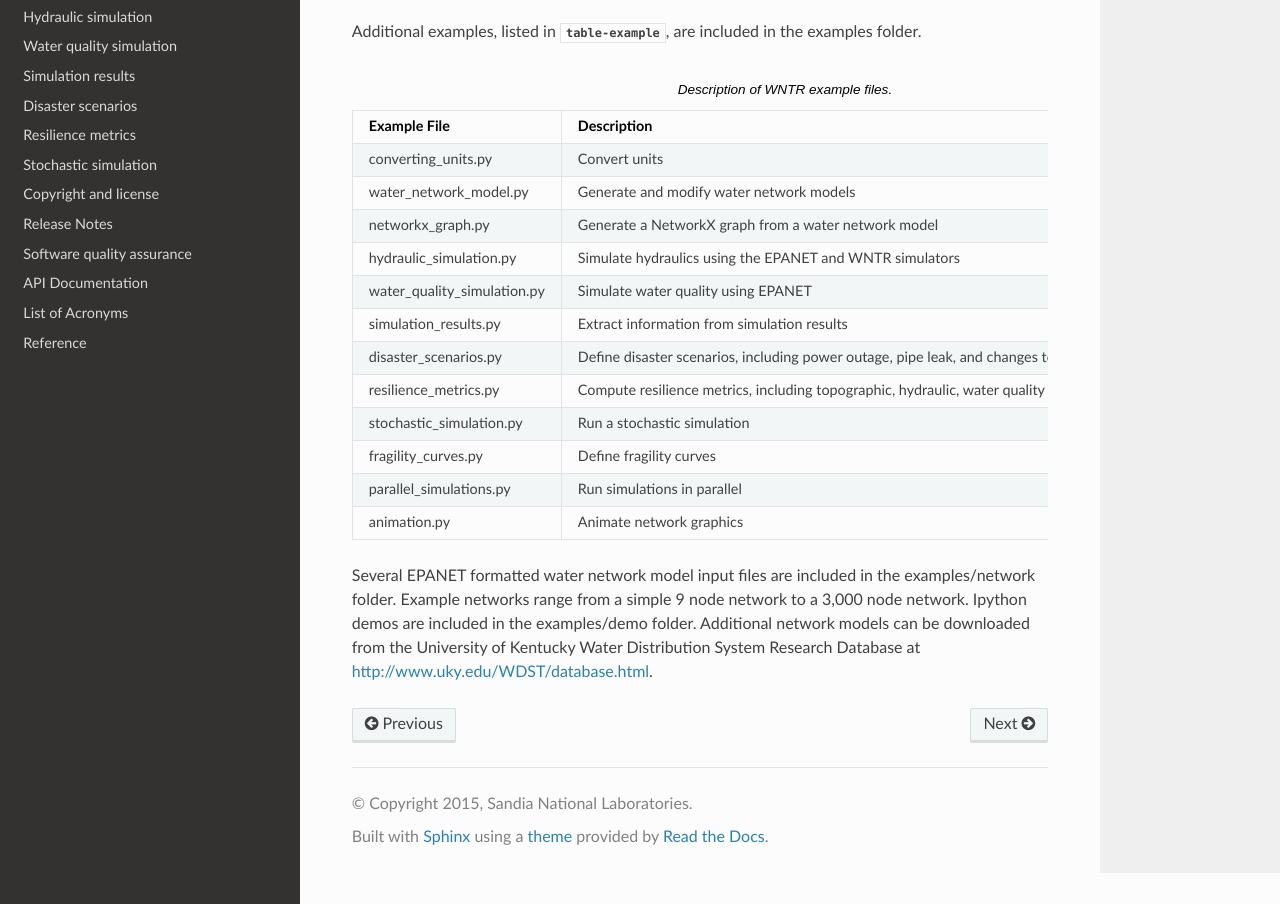
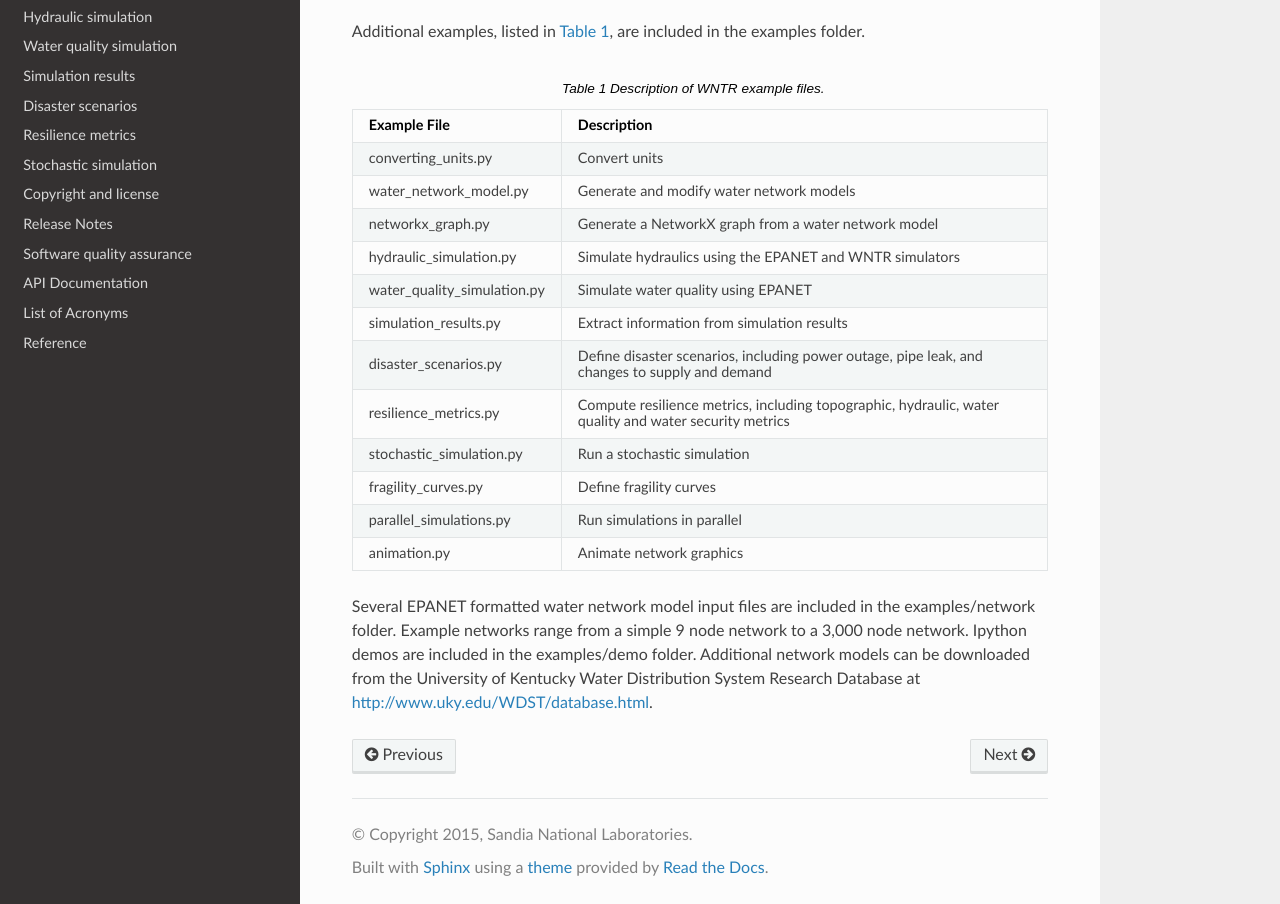
Before and after one commit to USEPA/WNTR, a Sphinx documentation site: the page built from documentation/getting_started.rst, in a window 1280 px wide and 1400 px high, scrolled down 99 px, cut to the strip 496-1400 px from the top of the window. Built offline with Sphinx 7.4.7 and the Read the Docs theme 2.0.0, drawn with Linux system fonts in a browser that asks for light colours.

Commit message:
Updated docs conf.py

```diff
--- a/documentation/conf.py
+++ b/documentation/conf.py
@@ -46,6 +46,8 @@
 numpydoc_class_members_toctree = False
 autodoc_member_order = 'bysource'
 autoclass_content = 'both'
+numfig=True
+numfig_format = {'figure':  'Figure %s', 'table': 'Table %s', 'code-block': 'Listing %s'}
 
 # Add any paths that contain templates here, relative to this directory.
 templates_path = ['_templates']
@@ -159,12 +161,12 @@
 # The style sheet to use for HTML and HTML Help pages. A file of that name
 # must exist either in Sphinx' static/ path, or in one of the custom paths
 # given in html_static_path.
-#html_style = 'static/wntr.css'
+html_style = 'wntr.css'
 
 # Add any paths that contain custom static files (such as style sheets) here,
 # relative to this directory. They are copied after the builtin static files,
 # so a file named "default.css" will overwrite the builtin "default.css".
-#html_static_path = ['static']
+html_static_path = ['static']
 
 # Add any extra paths that contain custom files (such as robots.txt or
 # .htaccess) here, relative to this directory. These files are copied
```
